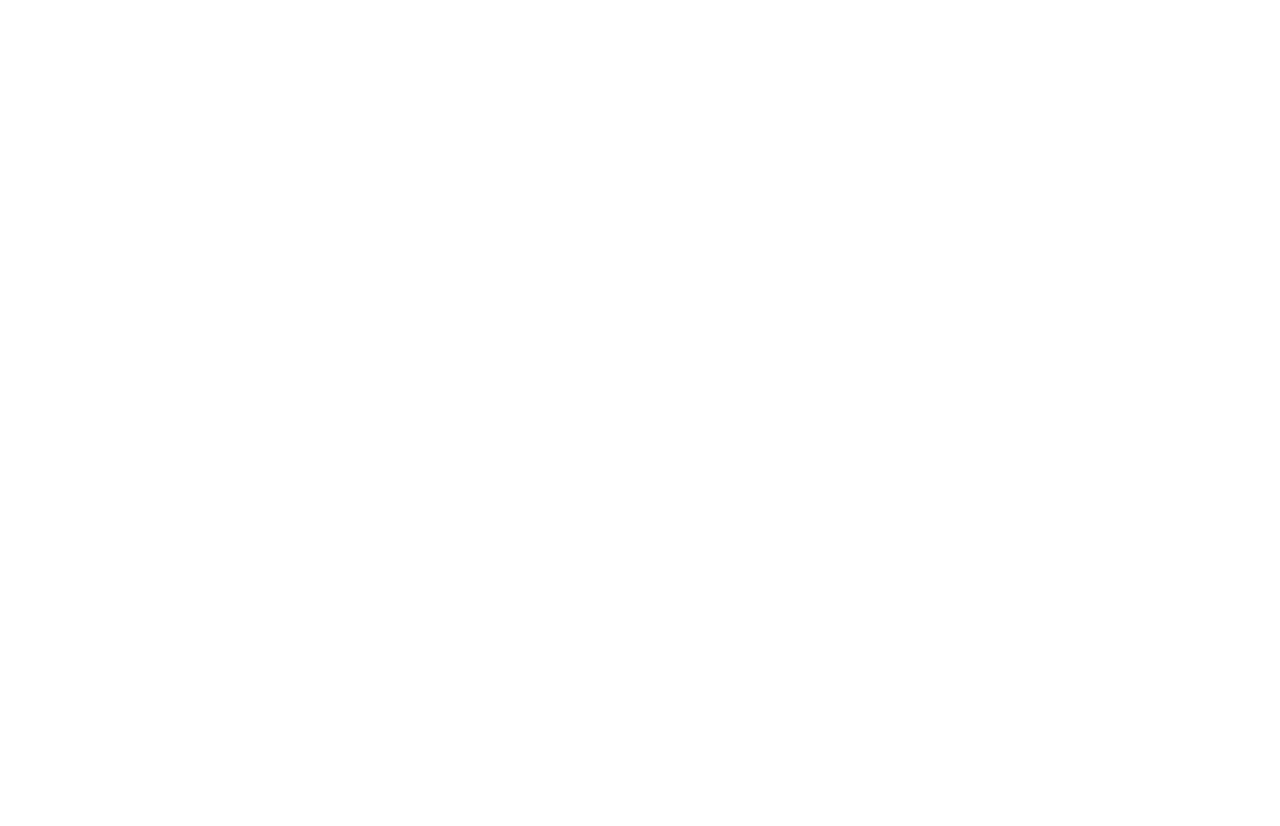
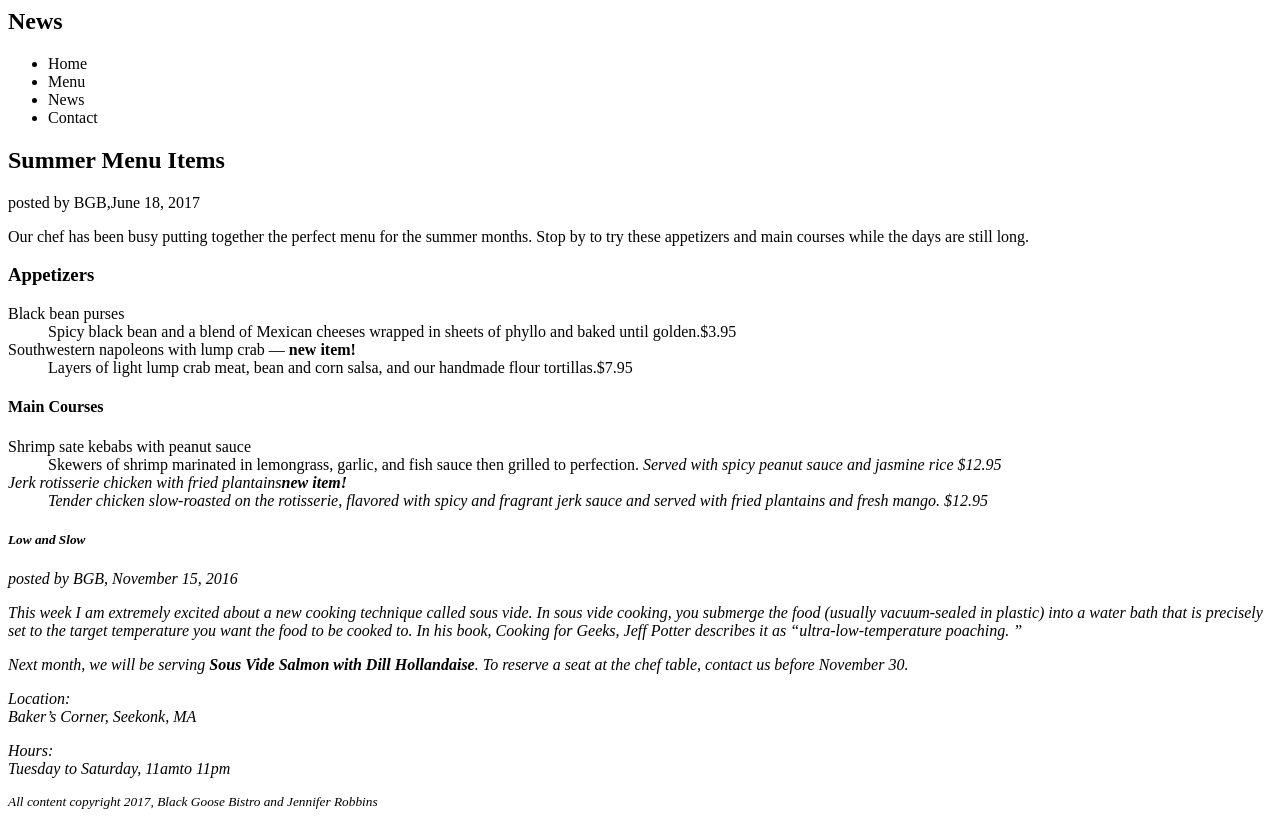
Before and after one commit to alyssagaytan/fid, a plain HTML site: page Bgnews.html in a window 1280 px wide. Before the commit the page ends 800 px from the top, so only its background shows below. Drawn offline with Linux system fonts and the light colour scheme.

Commit message:
Update Bgnews.html

```diff
--- a/Bgnews.html
+++ b/Bgnews.html
@@ -2,10 +2,12 @@
 <html>
 
 <head>
+<title>The Black Goose Bistro </title>
 <meta charset="utf-8">
-<title>The Black Goose Bistro </title>
+</head>
+
 <body>
-<style>
+<header>
 <nav>
 <h1>News</h1>
 <ul>
@@ -13,22 +15,64 @@
 <li>Menu</li>
 <li>News</li>
 <li>Contact</li>
+</ul>
 </nav>
-</ul>
+</header>
 
-<article><h2>Summer Menu Items</h2></article>
+<article>
+<header>
+<h2>Summer Menu Items</h2>
 
 <p>posted by BGB,<time dateline="2017-06-18">June 18, 2017</time></p>
+</header>
 
 <p>Our chef has been busy putting together the perfect menu for the summer months. Stop by to try these appetizers and main courses while the days are still long.<p>
 
+<section id="appetizers">
 <h3>Appetizers</h3>
- 	<b>Black bean purses</b>
-	<p>>Spicy black bean and a blend of Mexican cheeses wrapped in sheets of phyllo 		and baked until golden. $3.95 </p>
-Southwestern napoleons with lump crab new item! Layers of light lump crab meat, bean and corn salsa, and our handmade flour tortillas. $7.95
-Main courses
- Shrimp sate kebabs with peanut sauce Skewers of shrimp marinated in lemongrass, garlic, and fish sauce then grilled to perfection. Served with spicy peanut sauce and jasmine rice. $12.95
- Jerk rotisserie chicken with fried plantains new item! Tender chicken slow-roasted on the rotisserie, flavored with spicy and fragrant jerk sauce and served with fried plantains and fresh mango. $12.95
- <article>Low and Slow</article>
- posted by BGB, November 15, 2016
-<p>This week I am <em>extremely</em> excited about a new cooking technique called <dfn><i>sous vide</i></dfn>. In <i>sous vide</i> cooking, you submerge the food (usually vacuum-sealed in plastic) into a water bath that is precisely set to the target temperature you want the food to be cooked to. In his book, <cite>Cooking for Geeks</cite>, Jeff Potter describes it as <q>ultra-low-temperature poaching.</q></p> <p>Next month, we will be serving <b><i>Sous Vide</i> Salmon with Dill Hollandaise</b>. To reserve a seat at the chef table, contact us before <time datetime="20161130">November 30</time>.</p> Location: Baker’s Corner, Seekonk, MA Hours: Tuesday to Saturday, 11am to 11pm All content copyright 2017, Black Goose Bistro and Jennifer Robbins
+<dl>
+<dt>Black bean purses</dt>
+<dd>Spicy black bean and a blend of Mexican cheeses wrapped in sheets of phyllo and baked until golden.<span class="price">$3.95</span></dd>
+
+<dt class="newitem">Southwestern napoleons with lump crab &#8212; <strong>new item!</strong></dt>
+<dd>Layers of light lump crab meat, bean and corn salsa, and our handmade flour tortillas.<span class="price">$7.95</span></dd>
+</dl>
+</section>
+
+<section id="Main Courses">
+<h4>Main Courses</h4>
+<dl>
+<dt>Shrimp sate kebabs with peanut sauce</dt>
+<dd>Skewers of shrimp marinated in lemongrass, garlic, and fish sauce then grilled to perfection.<em> Served with spicy peanut sauce and jasmine rice <span class="price">$12.95</span></dd>
+
+<dt class="newitem">Jerk rotisserie chicken with fried plantains<strong>new item!</strong></dt>
+<dd>Tender chicken slow-roasted on the rotisserie, flavored with spicy and fragrant jerk sauce and served with fried plantains and fresh mango.<span class="price"> $12.95</span></dd>
+</dl>
+</section>
+</article>
+
+<article>
+<header>
+<h5>Low and Slow</h5>
+<p>posted by BGB,<time dateline="2016-10-15"> November 15, 2016</time></p>
+</header>
+
+<p>This week I am <em>extremely</em> excited about a new cooking technique called <dfn><i>sous vide</i></dfn>. In <i>sous vide</i> cooking, you submerge the food (usually vacuum-sealed in plastic) into a water bath that is precisely set to the target temperature you want the food to be cooked to. In his book, <cite>Cooking for Geeks</cite>, Jeff Potter describes it as <q>ultra-low-temperature poaching.
+</q>
+</p>
+
+<p>Next month, we will be serving <b><i>Sous Vide</i> Salmon with Dill Hollandaise</b>. To reserve a seat at the chef table, contact us before <time datetime="20161130">November 30</time>.
+</p>
+</article>
+
+<footer>
+<div id="about">
+</p>Location:<br>Baker’s Corner, Seekonk, MA</p>
+</p>Hours:<br>Tuesday to Saturday,<time dateline="11:00"> 11am</time>to <time dateline="23:00">11pm</time>
+</div>
+
+</p><small>All content copyright 2017, Black Goose Bistro and Jennifer Robbins</small></p>
+</footer>
+
+</body>
+</html>
```
